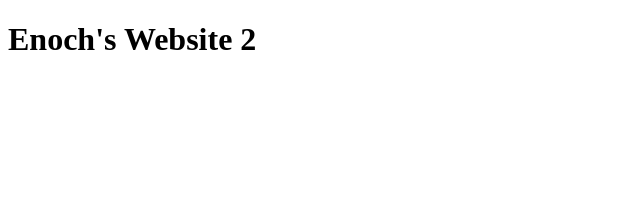
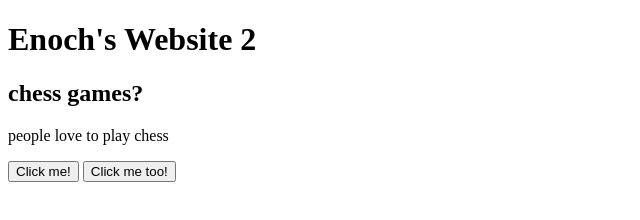
Before and after one commit to calebbrackett/w3school-s-enoch, a plain HTML site: page main.html in a window 1280 px wide. Shown: the whole page, without its empty margins (0-640 px from the left). Drawn offline with Linux system fonts and the light colour scheme.

Commit message:
Update main.html

```diff
--- a/main.html
+++ b/main.html
@@ -1,4 +1,30 @@
 <!DOCTYPE html>
 <html>
   <h1>Enoch's Website 2</h1>
+
+
+
+
+
+
+
+
+
+<body>
+
+<h2>chess games?</h2>
+
+<p id="demo">people love to play chess</p>
+
+<button type="button" onclick="document.getElementById('demo').innerHTML = 'chess is the best!'">Click me!</button>
+
+<button type="button"
+onclick="document.getElementById('demo').innerHTML = 'people love to play chess'">Click me too!</button>
+
+</body>
+
+
+
+
+
 </html>
```
